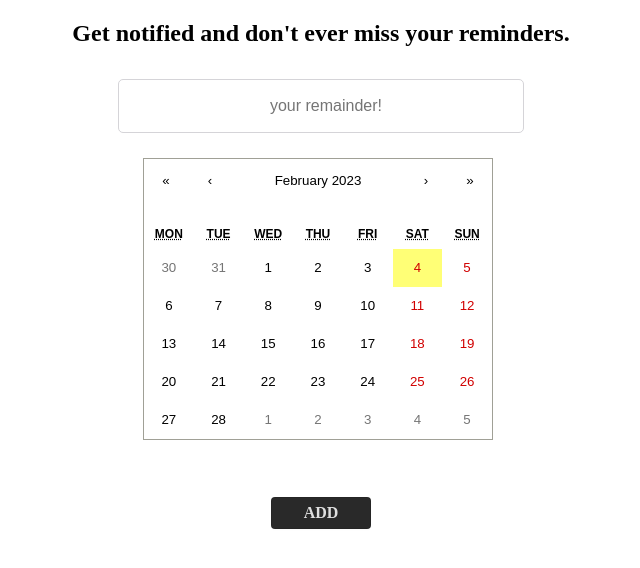
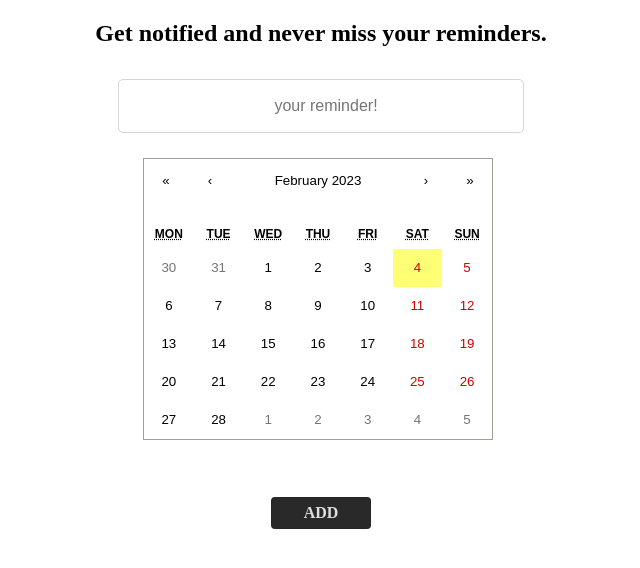
Before and after one commit to brownpanthera/remainder-webapp, a React (Vite) app in the folder react/: page / in a window 1280 px wide. Shown: the top 568 px of the page, without its empty margins (319-959 px from the left). Built offline with nearby package versions, Linux system fonts and the light colour scheme.

Commit message:
changed the tag line

```diff
--- a/react/index.html
+++ b/react/index.html
@@ -4,7 +4,7 @@
     <meta charset="UTF-8" />
     <link rel="icon" type="image/svg+xml" href="/vite.svg" />
     <meta name="viewport" content="width=device-width, initial-scale=1.0" />
-    <title>Remainder</title>
+    <title>Reminder</title>
   </head>
   <body>
     <div id="root"></div>
--- a/react/src/App.jsx
+++ b/react/src/App.jsx
@@ -6,9 +6,9 @@ const App = ()=>{
 
   return(
     <main>
-    <h2>Get notified and don't ever miss your reminders.</h2>
+    <h2>Get notified and never miss your reminders.</h2>
       <form className='form'>
-        <input className='form-input' type='text' placeholder='your remainder!' />
+        <input className='form-input' type='text' placeholder='your reminder!' />
         <div className='calender'>
       <Calendar/>
       </div>
```
